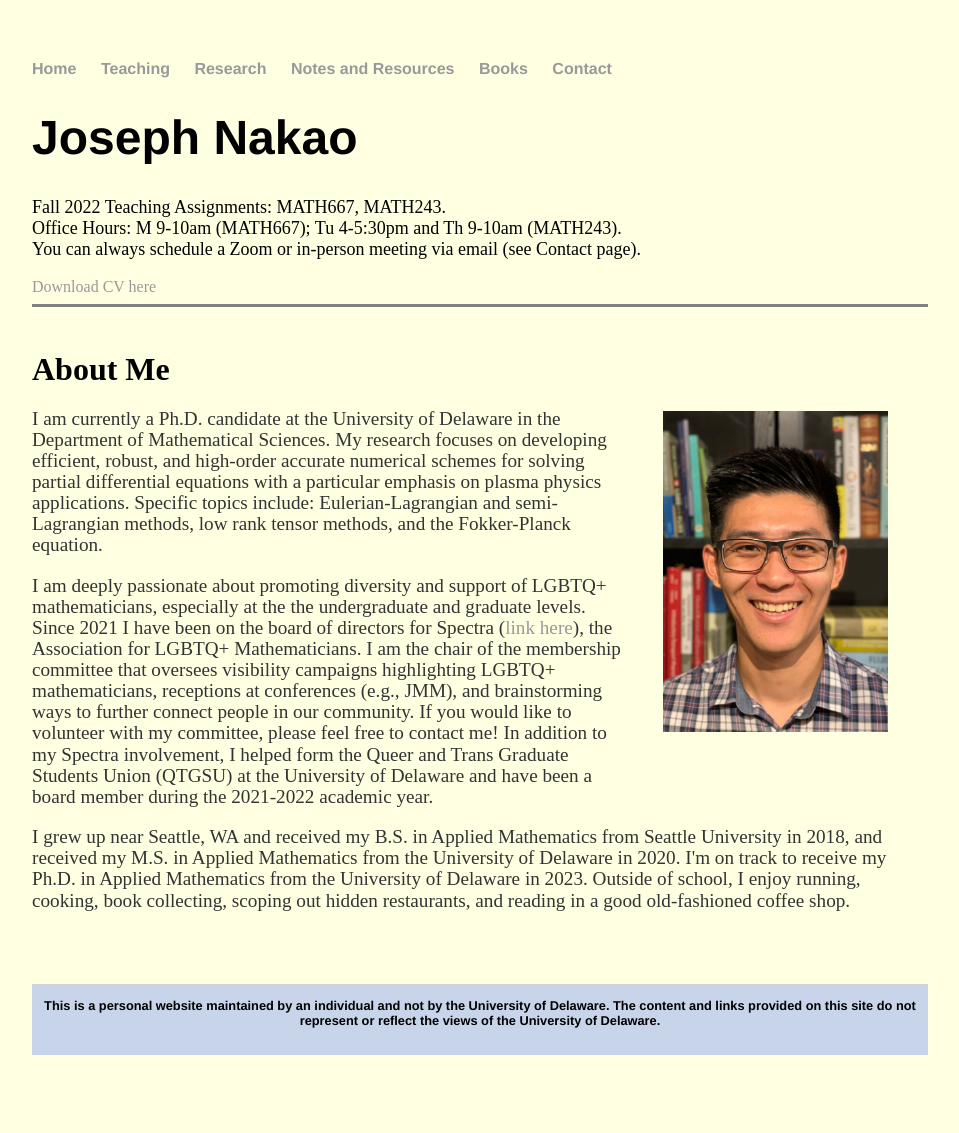
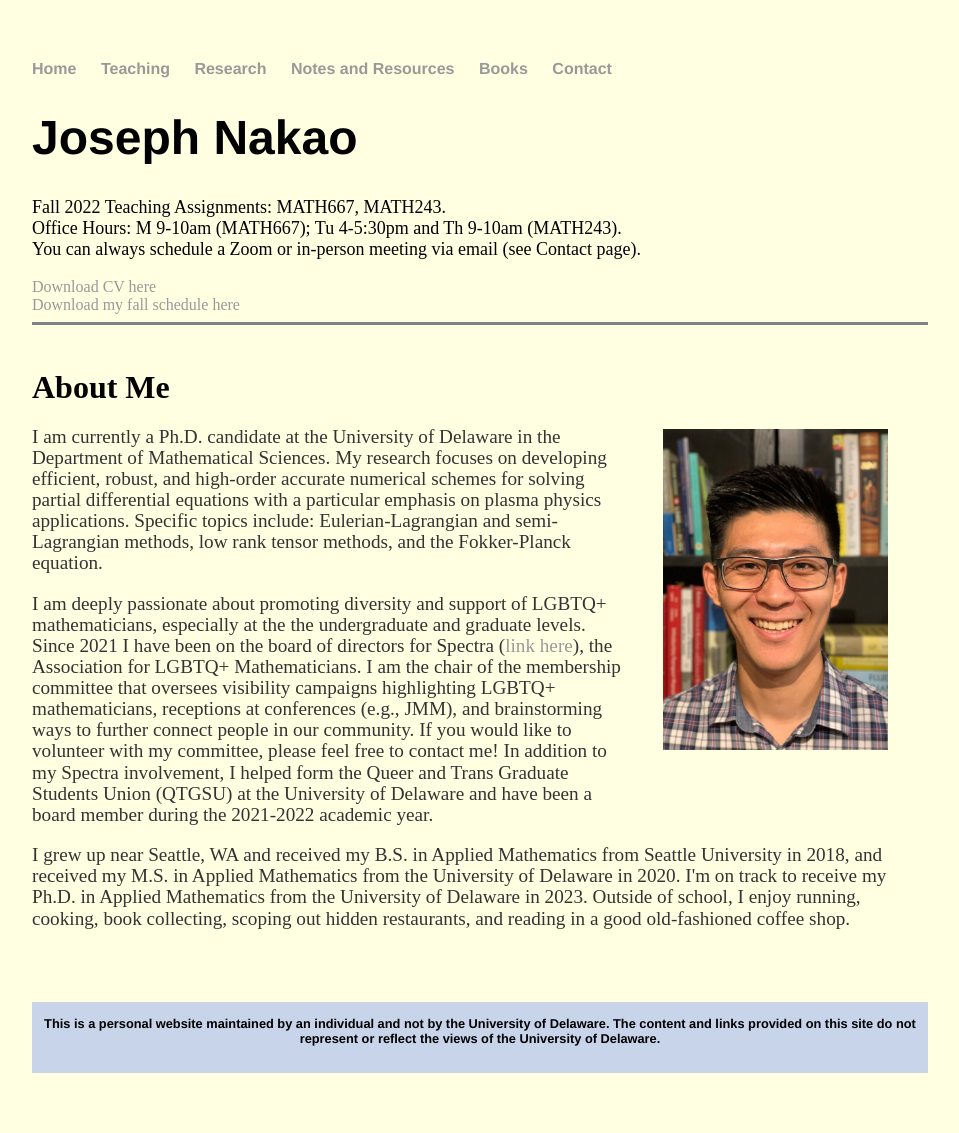
Before and after one commit to jhknakao/jhknakao.github.io, a Jekyll site: the page built from index.html, in a window 1280 px wide. Shown: the whole page, without its empty margins (160-1119 px from the left). Built offline with Jekyll 4.4.1, drawn with Linux system fonts in a browser that asks for light colours.

Commit message:
Update index.html

```diff
--- a/index.html
+++ b/index.html
@@ -12,6 +12,8 @@ title: Joseph Nakao's Homepage
 	<br>
 	<br>
 	<a href="files/Nakao_CV_Aug2022.pdf" class="download" title="Download CV as PDF">Download CV here</a>
+	<br>
+	<a href="files/Fall2022_schedule.pdf" class="download" title="Download schedule">Download my fall schedule here</a>
 
 	<br>
 	<hr size="3" noshade>
```
